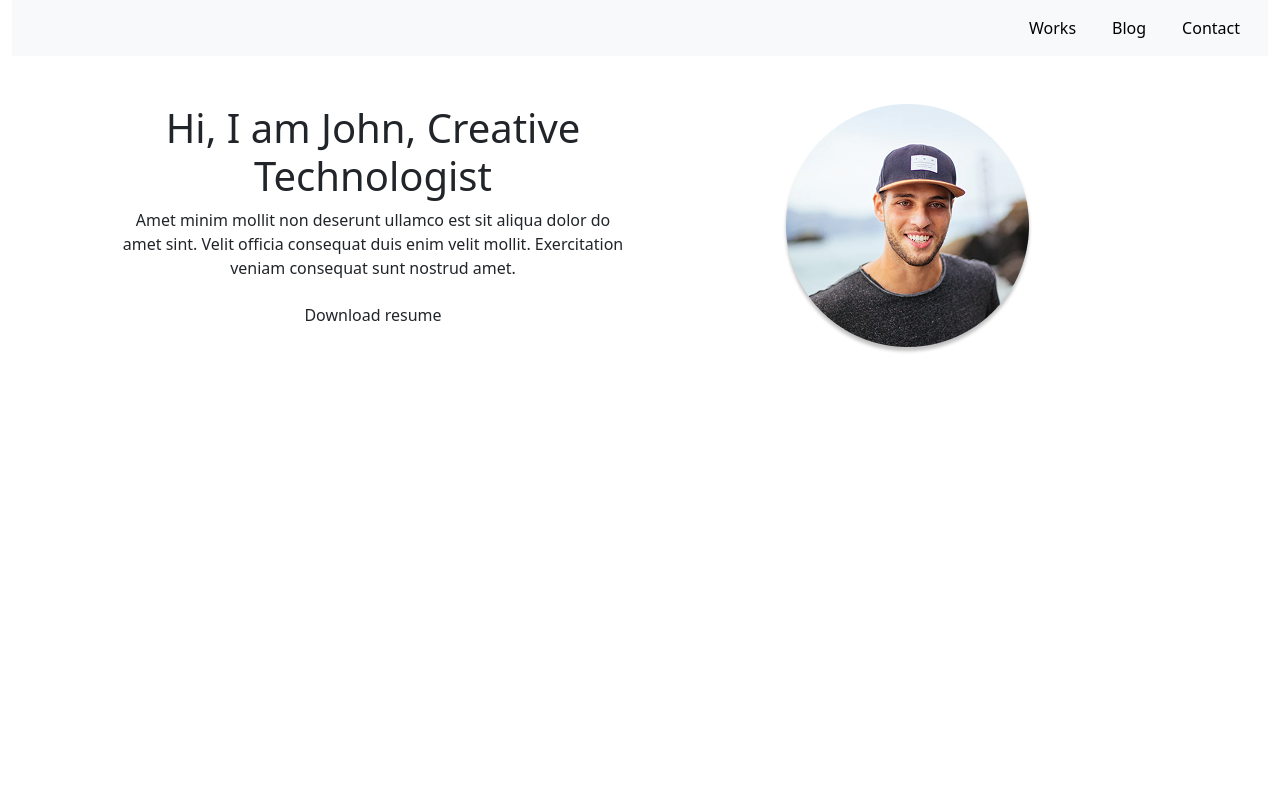
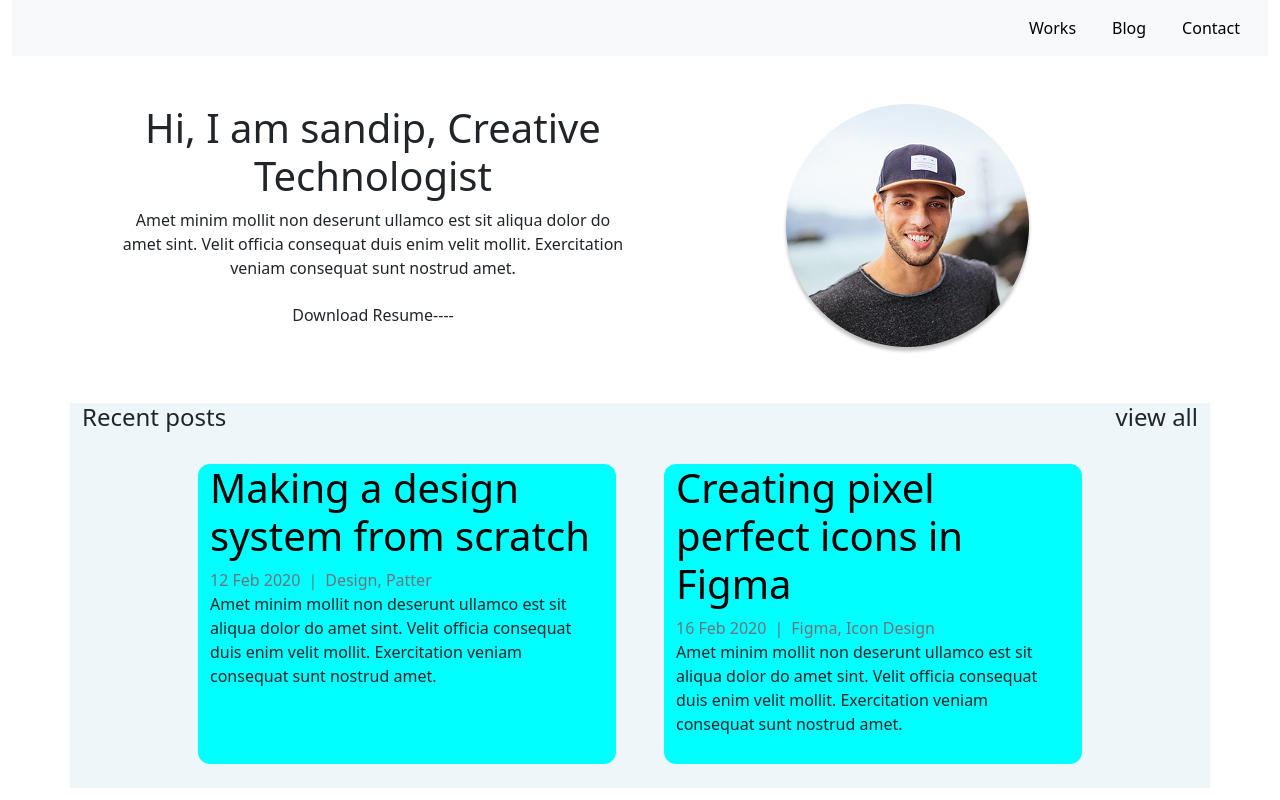
Before and after one commit to gabalekrishna/react-dev, a React (Create React App) app: page / in a window 1280 px wide. Built offline with nearby package versions, Linux system fonts and the light colour scheme.

Commit message:
props-handling

```diff
--- a/src/App.js
+++ b/src/App.js
@@ -1,11 +1,19 @@
-import React from 'react';
-import 'bootstrap/dist/css/bootstrap.min.css';
-import './App.css';
-import Profile from './Profile'
+import React from "react";
+import "bootstrap/dist/css/bootstrap.min.css";
+import "./App.css";
+import Profile from "./Profile";
+import RecentPosts from "./RecentPosts";
 
 function App() {
   return (
-   <Profile />
+    <>
+      <Profile
+        heading="Hi, I am sandip,
+          Creative Technologist"
+        button1="Download Resume----"
+      />
+      <RecentPosts />
+    </>
   );
 }
 
--- /dev/null
+++ b/src/PostsCard.jsx
@@ -0,0 +1,21 @@
+import './RecentPosts.css'
+
+function PostsCard(props){
+    return(
+        <div className="d-flex custom-card m-4">
+                <div className="card-body">
+                    <h1 className="fw-seibold text-black">{props.title}</h1>
+                    <div className="d-flex align-items-center text-secondary">
+                        <span>{props.date}</span>
+                        <span className="mx-2"> | </span>
+                        <span> {props.tags}</span>
+                    </div>
+                    <p>
+                     {props.description}
+                    </p>
+                </div>
+            </div>
+    )
+}
+
+export default PostsCard;
--- a/src/Profile.jsx
+++ b/src/Profile.jsx
@@ -1,8 +1,8 @@
 import React from "react";
 import ProfileImg from './Profile.png'
 
-
-const Profile = () => {
+// component jsx => javascript xl
+const Profile = (props) => {
   return (
     <div className="container-fluid">
       <nav className="navbar navbar-expand-lg navbar-light bg-light">
@@ -32,12 +32,13 @@ const Profile = () => {
       <div className="container text-center p-5">
        <div className="row">
          <div className="col-md-6">
-          <h1>Hi, I am John,
-          Creative Technologist</h1>
+          {/* <h1>Hi, I am John,
+          Creative Technologist</h1> */}
+          <h1>{props.heading}</h1>
           <p>
           Amet minim mollit non deserunt ullamco est sit aliqua dolor do amet sint. Velit officia consequat duis enim velit mollit. Exercitation veniam consequat sunt nostrud amet.
           </p>
-          <button className="btn">Download resume</button>
+          <button className="btn">{props.button1}</button>
          </div>
          <div className="col-md-6">
           <img
--- /dev/null
+++ b/src/RecentPosts.css
@@ -0,0 +1,7 @@
+.custom-card{
+    width: 418px;
+    height: 300px;
+    background-color: aqua;
+    border-radius: 12px;
+    border: none;
+}
--- /dev/null
+++ b/src/RecentPosts.jsx
@@ -0,0 +1,31 @@
+import PostsCard from "./PostsCard";
+import Profile from "./Profile";
+import "./RecentPosts.css";
+
+const RecentPosts = () => {
+  return (
+    <div className="container" style={{ backgroundColor: "#EDF7FA" }}>
+      <div className="d-flex justify-content-between">
+        <h4>Recent posts</h4>
+        <h4>view all</h4>
+      </div>
+      <div className="row justify-content-center">
+        {/* reusable component  */}
+        <PostsCard
+          title="Making a design system from scratch"
+          date="12 Feb 2020"
+          tags="Design, Patter"
+          description="Amet minim mollit non deserunt ullamco est sit aliqua dolor do amet sint. Velit officia consequat duis enim velit mollit. Exercitation veniam consequat sunt nostrud amet."
+        />
+        <PostsCard
+          title="Creating pixel perfect icons in Figma"
+          date="16 Feb 2020"
+          tags="Figma, Icon Design"
+          description="Amet minim mollit non deserunt ullamco est sit aliqua dolor do amet sint. Velit officia consequat duis enim velit mollit. Exercitation veniam consequat sunt nostrud amet."
+        />
+      </div>
+    </div>
+  );
+};
+
+export default RecentPosts;
```
